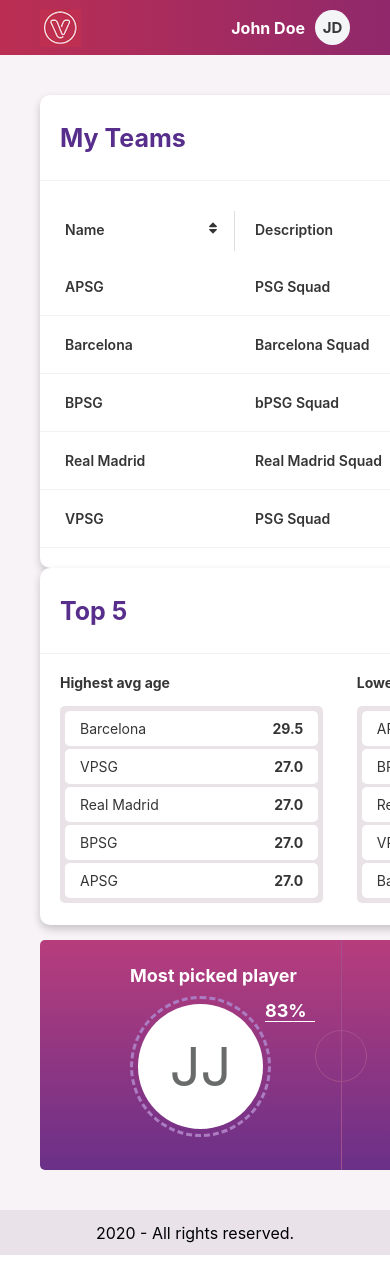
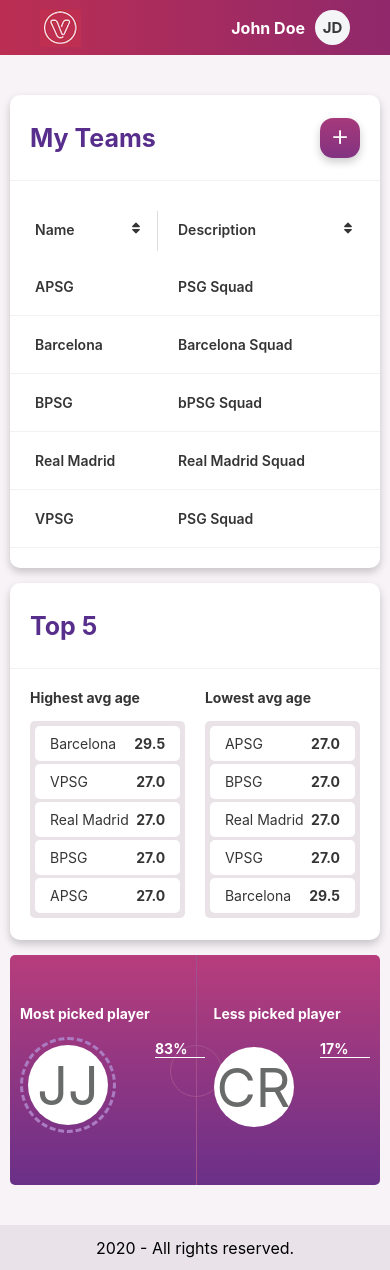
Before and after one commit to edsonsenna/squad-management, a React (Create React App) app: page / in a window 390 px wide. Built offline with nearby package versions, Linux system fonts and the light colour scheme.

Commit message:
Fixing responsivity in home page

```diff
--- a/src/screens/Home/Home.css
+++ b/src/screens/Home/Home.css
@@ -24,8 +24,23 @@
     width: 600px;
 }
 
-@media screen and (max-width: 768px) {
+@media screen and (max-width: 1280px) {
     .row {
         flex-direction: column;
     }
+
+    .column {
+        width: 100%;
+    }
+
+    .squads-column {
+        margin-bottom: 15px;
+    }
 }
+
+@media screen and (max-width: 768px) {
+    .content {
+        width: calc(100% - 20px);
+        padding: 40px 10px;
+    }
+}
--- a/src/screens/Home/MostLessPickedCard/MostLessPickedCard.css
+++ b/src/screens/Home/MostLessPickedCard/MostLessPickedCard.css
@@ -30,7 +30,7 @@
     color: #fff;
     font-size: 18px;
     width: 185px;
-    height: 300px;
+    height: 130px;
     position: absolute;
     top: 25px;
 }
@@ -92,3 +92,31 @@
 .less-picked-percentage {
     right: 10px;
 }
+
+@media screen and (max-width: 540px) {
+    .most-picked-item{
+        width: 50%;
+        left: 10px;
+        top: calc(50% - 65px);
+        font-size: 14px;
+    }
+
+    .less-picked-item {
+        font-size: 14px;
+        width: 45%;
+        right: 0px;
+        top: calc(50% - 65px);
+    }
+
+    .less-picked-border{
+        margin-top: 25px;
+    }
+
+    .less-picked-initials,
+    .most-picked-border {
+        margin-top: 15px;
+        width: 80px;
+        height: 80px;
+    }
+
+}
--- a/src/screens/Home/SquadsTable/SquadsTable.css
+++ b/src/screens/Home/SquadsTable/SquadsTable.css
@@ -1,11 +1,9 @@
-
 /* My Teams */
 table {
   width: 100%;
   color: #353535;
   border-collapse: collapse;
 }
-
 
 .table-head {
   text-align: left;
@@ -119,7 +117,7 @@
 }
 
 .tooltip .tooltiptext::after {
-    content: "";
+  content: '';
   position: absolute;
   top: 100%;
   left: 50%;
@@ -133,3 +131,16 @@
   visibility: visible;
   opacity: 1;
 }
+
+.name-cell,
+.description-cell {
+    text-overflow: ellipsis;
+    overflow: hidden;
+    white-space: nowrap;
+}
+
+@media screen and (max-width: 768px) {
+  #name-header-cell {
+    width: 40%;
+  }
+}
--- a/src/screens/Home/TopFiveCard/TopFiveCard.css
+++ b/src/screens/Home/TopFiveCard/TopFiveCard.css
@@ -48,3 +48,9 @@
 .lowest-age-value {
     text-align: right;
 }
+
+.team-name {
+    text-overflow: ellipsis;
+    overflow: hidden;
+    white-space: nowrap;
+}
```
Lines whose indentation alone changed are shown as unchanged.
